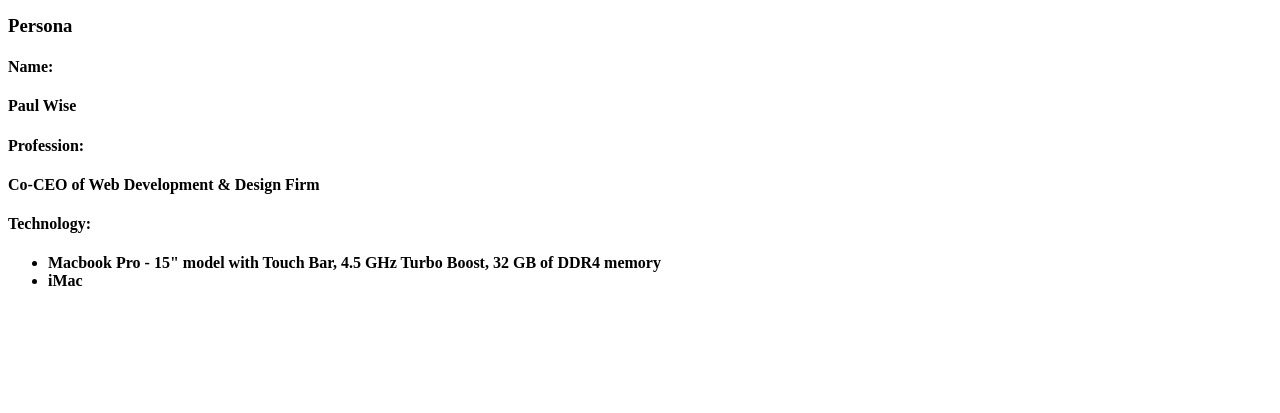
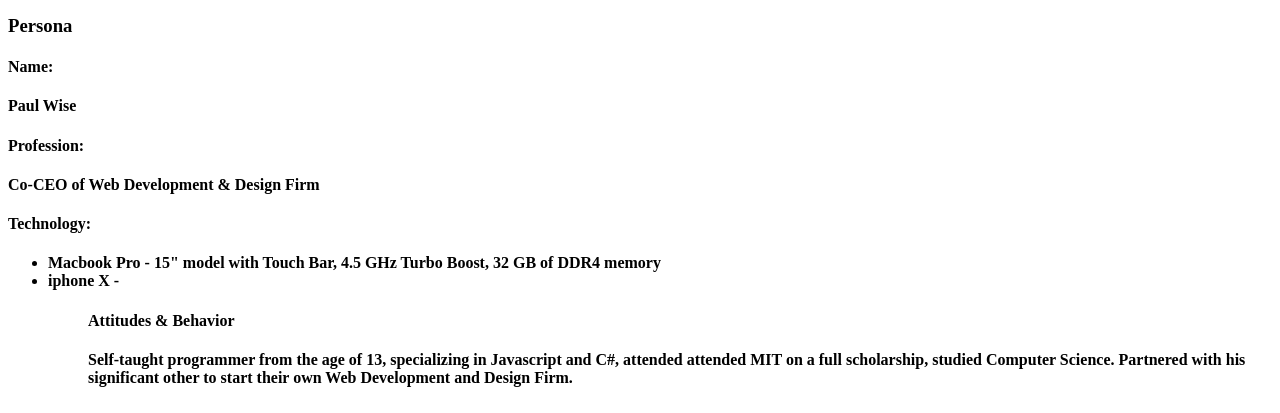
Before and after one commit to berninagray/bernina-gray, a PHP site: page /milestone-1.php in a window 1280 px wide. Shown: the part 387-800 px from the top of the page. Run offline with PHP 8.4, Linux system fonts and the light colour scheme.

Commit message:
Test Test

```diff
--- a/public_html/documentation/milestone-1.php
+++ b/public_html/documentation/milestone-1.php
@@ -27,7 +27,12 @@
 			<h4>Technology:</h4>
 				<ul>
 					<li>Macbook Pro - 15" model with Touch Bar, 4.5 GHz Turbo Boost, 32 GB of DDR4 memory</li>
-					<li>iMac</li>
+					<li>iphone X - </li>
+				<ul>
+			<h4>Attitudes & Behavior</h4>
+				<p>Self-taught programmer from the age of 13, specializing in Javascript and C#, attended <b/>
+					attended MIT on a full scholarship, studied Computer Science. Partnered with his <b/>
+					significant other to start their own Web Development and Design Firm.</p>
 
 	</body>
 </html>
```
